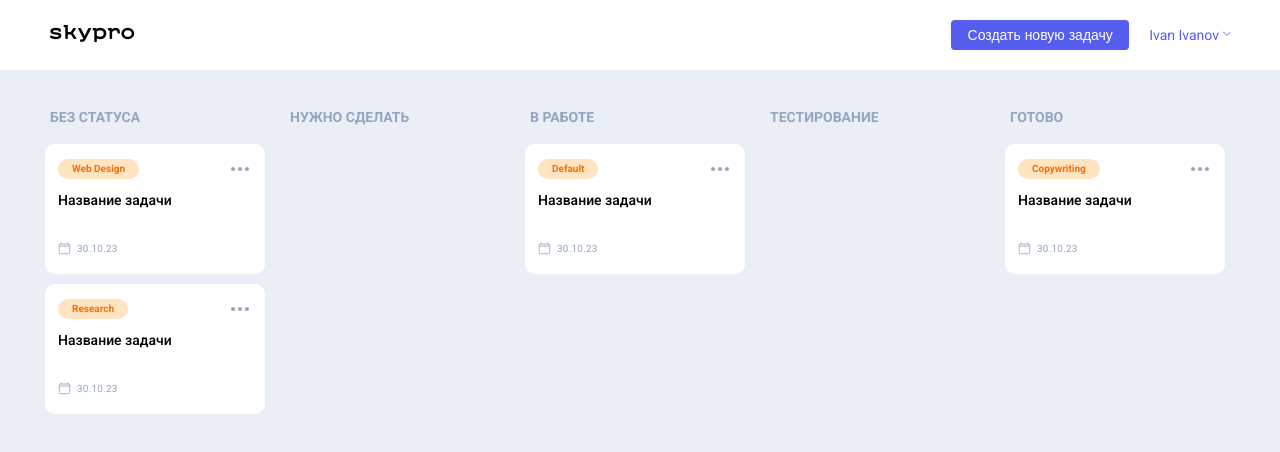
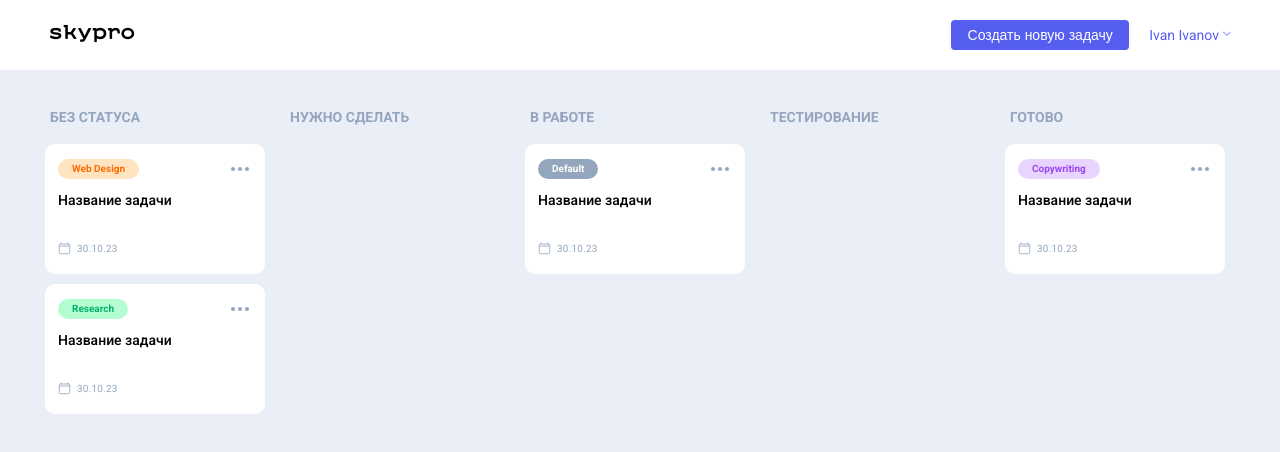
Before and after one commit to aloygolone/skypro-kanban-new, a React (Vite) app: page / in a window 1280 px wide. Shown: the top 452 px of the page. Built offline with nearby package versions, Linux system fonts and the light colour scheme.

Commit message:
сделана логика цветов тем

```diff
--- a/src/App.css
+++ b/src/App.css
@@ -85,7 +85,7 @@ body {
   display: block;
 }
 
-._orange {
+/* ._orange {
   background-color: #FFE4C2;
   color: #FF6D00;
 }
@@ -103,7 +103,7 @@ body {
 ._gray {
   background: #94A6BE;
   color: #FFFFFF;
-}
+} */
 
 ._active-category {
   opacity: 1 !important;
--- a/src/components/Card/Card.jsx
+++ b/src/components/Card/Card.jsx
@@ -1,11 +1,14 @@
+import { themeNameColor } from "../../lib/ThemeColor";
+import * as S from "./Card.styled";
+
 export default function Card({ theme, title, date }) {
   return (
     <div className="cards__item">
       <div className="cards__card card">
         <div className="card__group">
-          <div className="card__theme _orange">
-            <p className="_orange">{theme}</p>
-          </div>
+          <S.CardTheme $themeColor={themeNameColor[theme]}>
+            <S.ThemeText>{theme}</S.ThemeText>
+          </S.CardTheme>
           <a href="#popBrowse" target="_self">
             <div className="card__btn">
               <div></div>
--- /dev/null
+++ b/src/components/Card/Card.styled.js
@@ -0,0 +1,22 @@
+import { styled } from "styled-components";
+import { themeStyles } from "../../lib/ThemeColor";
+
+export const ThemeText = styled.p`
+  font-size: 10px;
+  font-weight: 600;
+  line-height: 10px;
+`;
+
+export const CardTheme = styled.div`
+  width: auto;
+  height: 20px;
+  padding: 5px 14px;
+  border-radius: 18px;
+
+  background-color: ${({ $themeColor }) =>
+    themeStyles[$themeColor]?.backgroundColor || "#94a6be"};
+
+  ${ThemeText} {
+    color: ${({ $themeColor }) => themeStyles[$themeColor]?.color || "#ffffff"};
+  }
+`;
--- /dev/null
+++ b/src/lib/ThemeColor.js
@@ -0,0 +1,20 @@
+export const themeStyles = {
+  _purple: {
+    backgroundColor: "#e9d4ff",
+    color: "#9a48f1",
+  },
+  _orange: {
+    backgroundColor: "#ffe4c2",
+    color: "#ff6d00",
+  },
+  _green: {
+    backgroundColor: "#b4fdd1",
+    color: "#06b16e",
+  },
+};
+
+export const themeNameColor = {
+  "Web Design": "_orange",
+  Research: "_green",
+  Copywriting: "_purple",
+};
```
